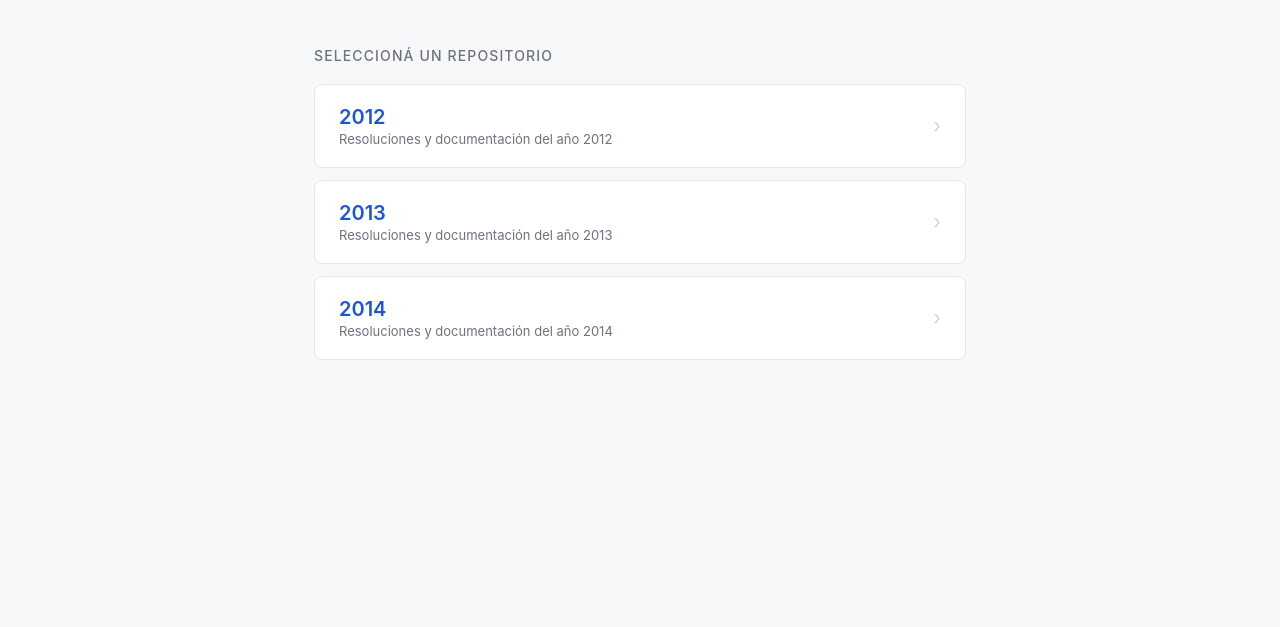
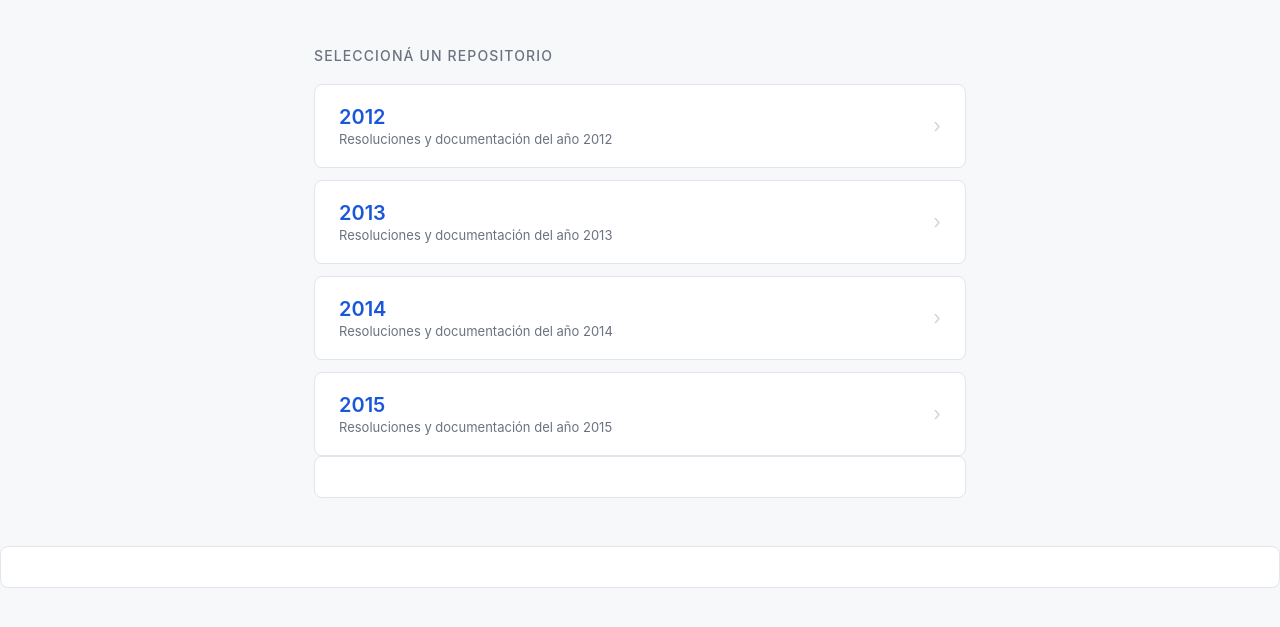
Before and after one commit to lucashk2003/plataforma-supervision-16, a website: page public/index.html in a window 1280 px wide. Shown: the part 81-708 px from the top of the page. Drawn offline with Linux system fonts and the light colour scheme.

Commit message:
añadido el repositorio 2015

```diff
--- a/public/index.html
+++ b/public/index.html
@@ -136,6 +136,12 @@
       </div>
       <span class="arrow">›</span>
     </a>
+    <a href="/repositorio.html?año=2015" class="repo-card">
+      <div>
+        <div class="año">2015</div>
+        <div class="desc">Resoluciones y documentación del año 2015</div>
+      </div>
+      <span class="arrow">›</span>
   </div>
 </main>
 
```
